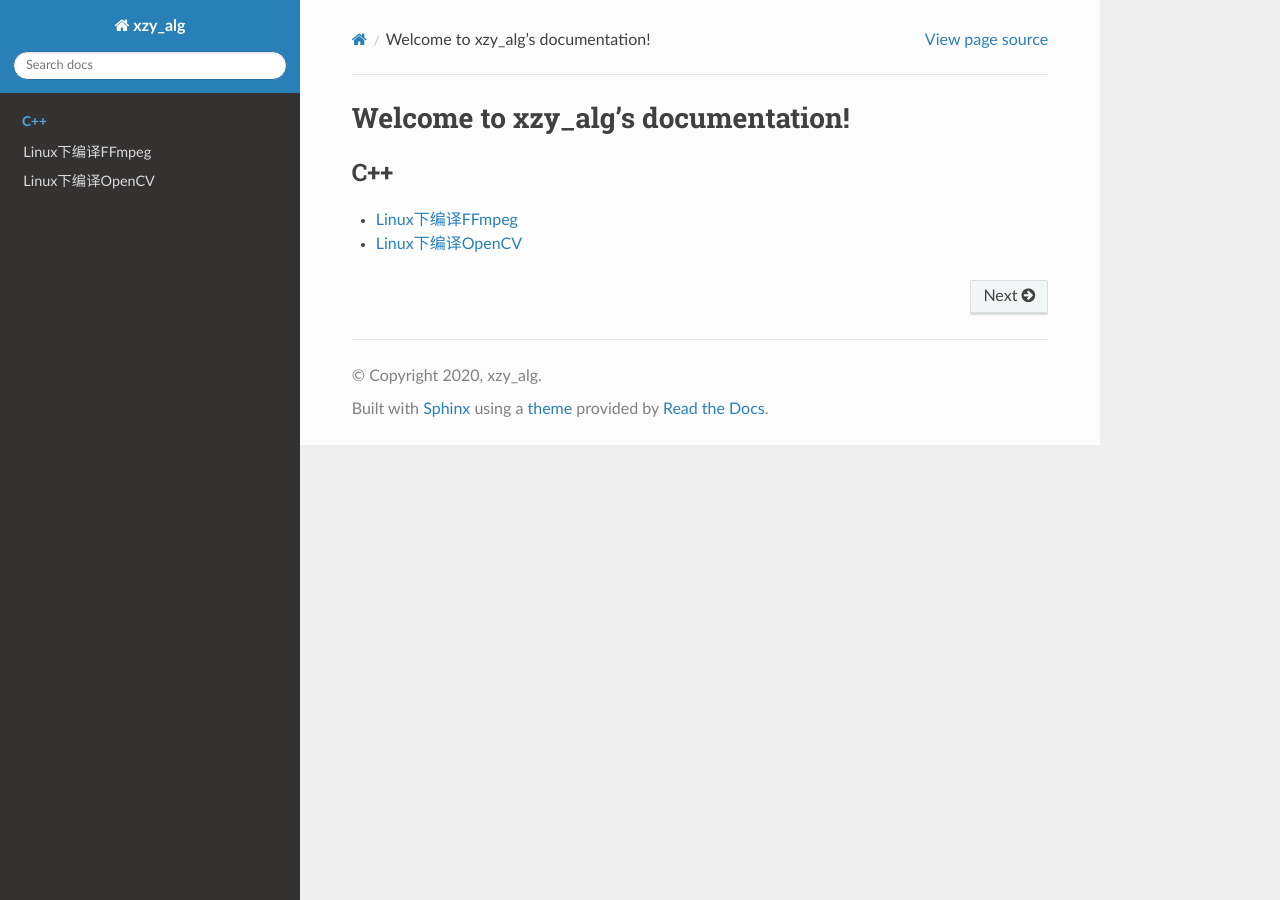
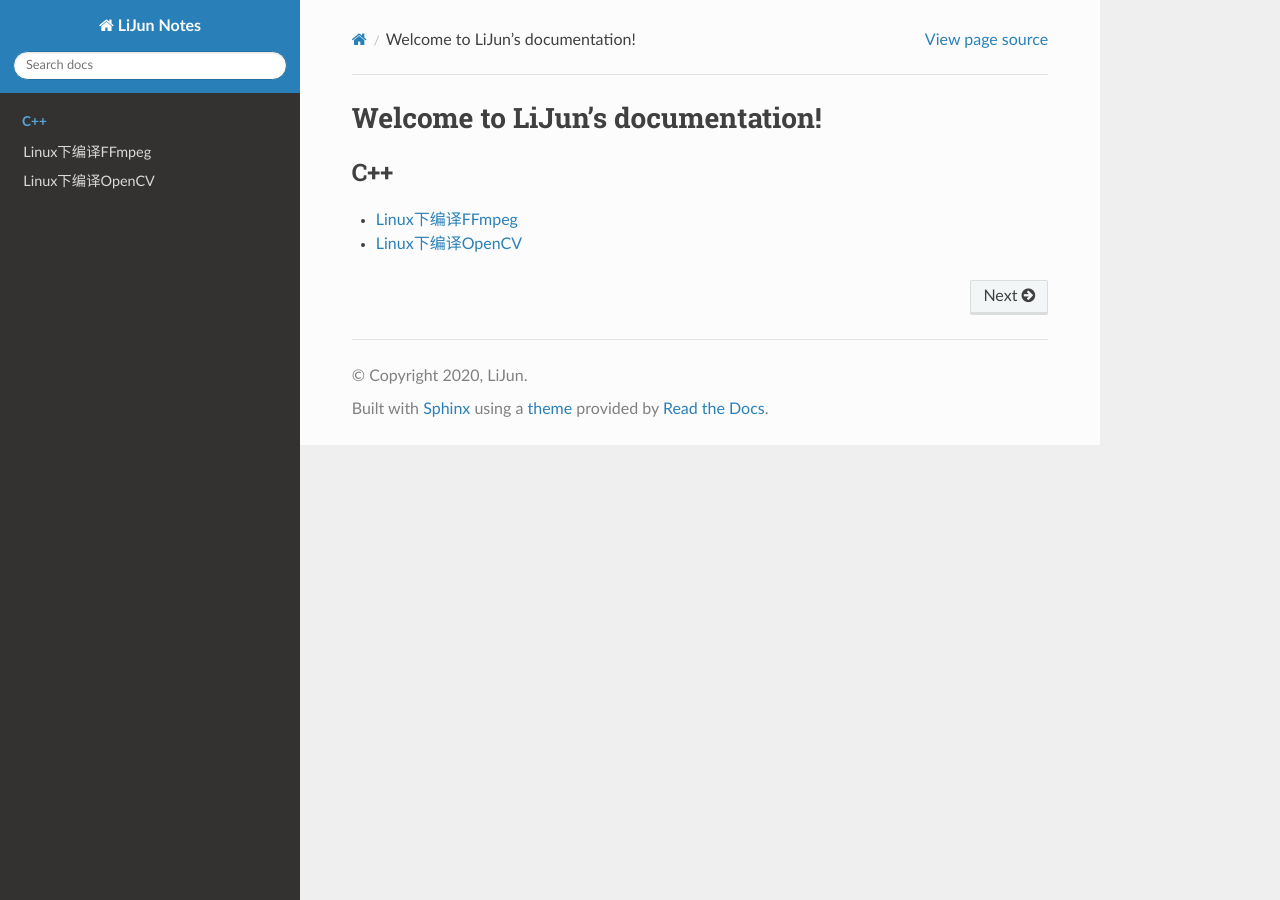
Before and after one commit to ceykmc/notes, a Sphinx documentation site: the page built from source/index.rst, in a window 1280 px wide. Built offline with Sphinx 7.4.7 and the Read the Docs theme 2.0.0, drawn with Linux system fonts in a browser that asks for light colours.

Commit message:
将xzy_alg修改成LiJun

```diff
--- a/source/conf.py
+++ b/source/conf.py
@@ -18,9 +18,9 @@ import sphinx_rtd_theme
 
 # -- Project information -----------------------------------------------------
 
-project = 'xzy_alg'
-copyright = '2020, xzy_alg'
-author = 'xzy_alg'
+project = 'LiJun Notes'
+copyright = '2020, LiJun'
+author = 'LiJun'
 
 # The full version, including alpha/beta/rc tags
 release = 'v0.1'
--- a/source/index.rst
+++ b/source/index.rst
@@ -3,7 +3,7 @@
    You can adapt this file completely to your liking, but it should at least
    contain the root `toctree` directive.
 
-Welcome to xzy_alg's documentation!
+Welcome to LiJun's documentation!
 ===================================
 
 .. toctree::
```
